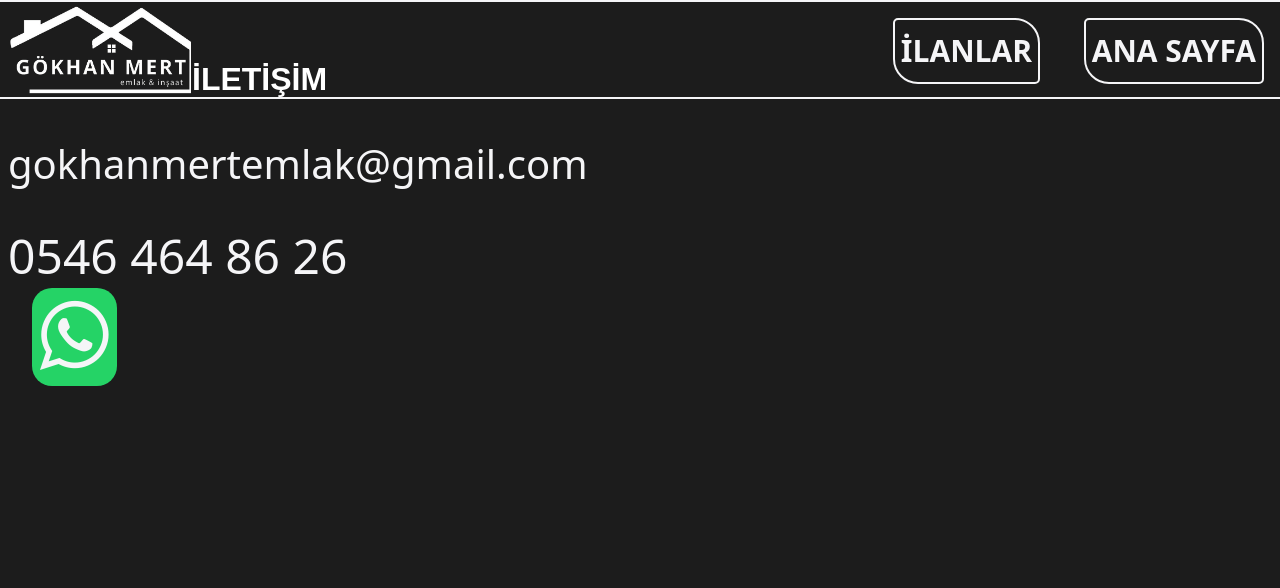
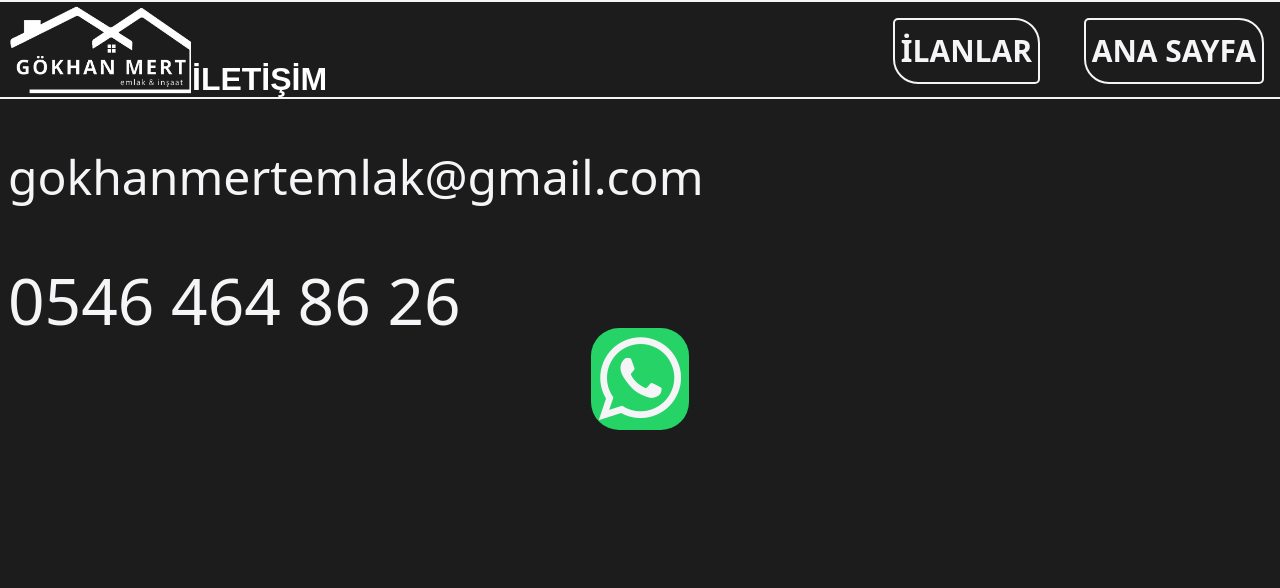
Before and after one commit to mertemlak/mertemlak.github.io, a plain HTML site: page iletisim.html in a window 1280 px wide. Shown: the top 588 px of the page. Drawn offline with Linux system fonts and the light colour scheme.

Commit message:
Add files via upload

```diff
--- a/iletisim.html
+++ b/iletisim.html
@@ -2,7 +2,7 @@
 <html lang="en">
 <head>
     <meta charset="UTF-8">
-    <meta name="viewport" content="width=device-width, initial-scale=1.0">
+    <meta name="viewport" content="initial-scale=1, viewport-fit=cover, width=device-width, user-scalable=no">
     <title>Gökhan Mert Emlak & İnşaat</title>
     <link rel="icon" type="image/png" href="favicon-32x32.png">
     <link rel="stylesheet" href="https://maxcdn.bootstrapcdn.com/font-awesome/4.4.0/css/font-awesome.min.css">
@@ -26,9 +26,18 @@
 
   <p class="iletinn">gokhanmertemlak@gmail.com</p>  <p class="iletinnn">0546 464 86 26</p>
 
-  <button class="duzeltme" onclick="location.href='https://wa.me/denemedir'" style="font-size:5rem"><i class="fa fa-whatsapp"></i></button>
+  <button class="duzeltme" onclick="location.href='https://wa.me/denemedir'" style="font-size:6rem"><i class="fa fa-whatsapp"></i></button>
 
   <iframe class="harita" src="https://www.google.com/maps/embed?pb=!1m14!1m8!1m3!1d12265.493406578587!2d30.515583!3d39.776176!3m2!1i1024!2i768!4f13.1!3m3!1m2!1s0x14cc17111284345d%3A0x8d9e6be9ed7f1858!2sG%C3%B6khan%20Mert%20Emlak!5e0!3m2!1str!2str!4v1690020684256!5m2!1str!2str" height="150" style="border:0;" allowfullscreen="" loading="lazy" referrerpolicy="no-referrer-when-downgrade"></iframe>
+
+<script>
+      document.addEventListener('keydown', function(event) {
+        if (event.ctrlKey && (event.key === 'u' || event.key === 'U')) {
+            event.preventDefault();
+        }
+    });
+</script>
+
 <style>
 
 @media only screen and (max-width: 480px){
@@ -290,15 +299,16 @@ font-size: 30px;
 
   .duzeltme{
   text-decoration: none;
-  position: absolute;
-  left: 2rem;
+  margin: auto;
+  display: flex;;
   color: #f5f5f7;
-  font-size: 4rem;
+  font-size: 5rem;
   font-family: sans-serif;
   background-color: #25D366;
-  border-radius: 20px;
+  border-radius: 28px;
   border-color: transparent;
-  top: 18rem;
+  top: 0;
+  position: relative;
   }
 
   .duzeltme:hover{
@@ -311,7 +321,7 @@ font-size: 30px;
   left: 0;
   top: 6rem;
   color: #f5f5f7;
-  font-size: 2.5rem;
+  font-size: 3rem;
   font-family: system-ui, -apple-system, BlinkMacSystemFont, 'Segoe UI', Roboto, Oxygen, Ubuntu, Cantarell, 'Open Sans', 'Helvetica Neue', sans-serif;
   font-weight: 400;
   }
@@ -321,7 +331,7 @@ font-size: 30px;
   left: 0;
   top: 5rem;
   color: #f5f5f7;
-  font-size: 3rem;
+  font-size: 4rem;
   font-family: system-ui, -apple-system, BlinkMacSystemFont, 'Segoe UI', Roboto, Oxygen, Ubuntu, Cantarell, 'Open Sans', 'Helvetica Neue', sans-serif;
   font-weight: 400;
   }
```
Also changed, not shown: ilan.html (+7 -23 lines), index.html (+13 -6 lines).
